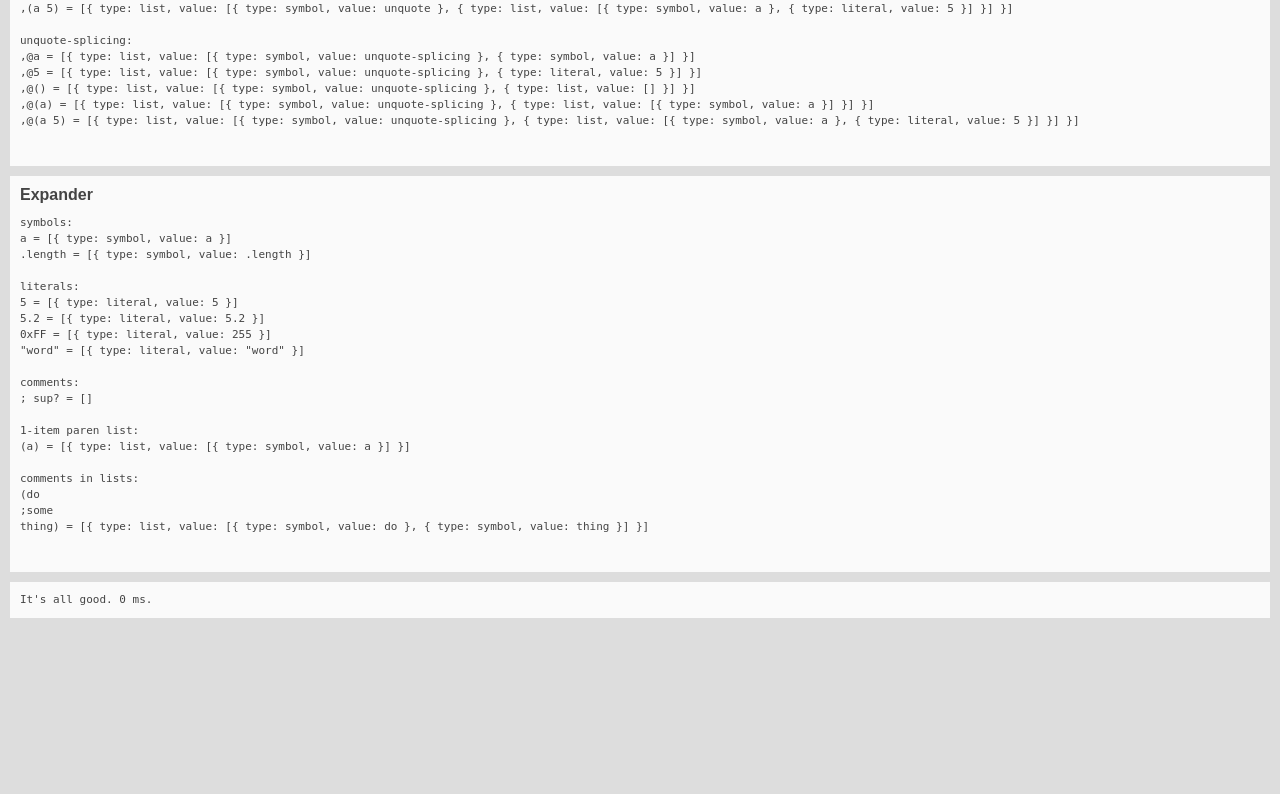
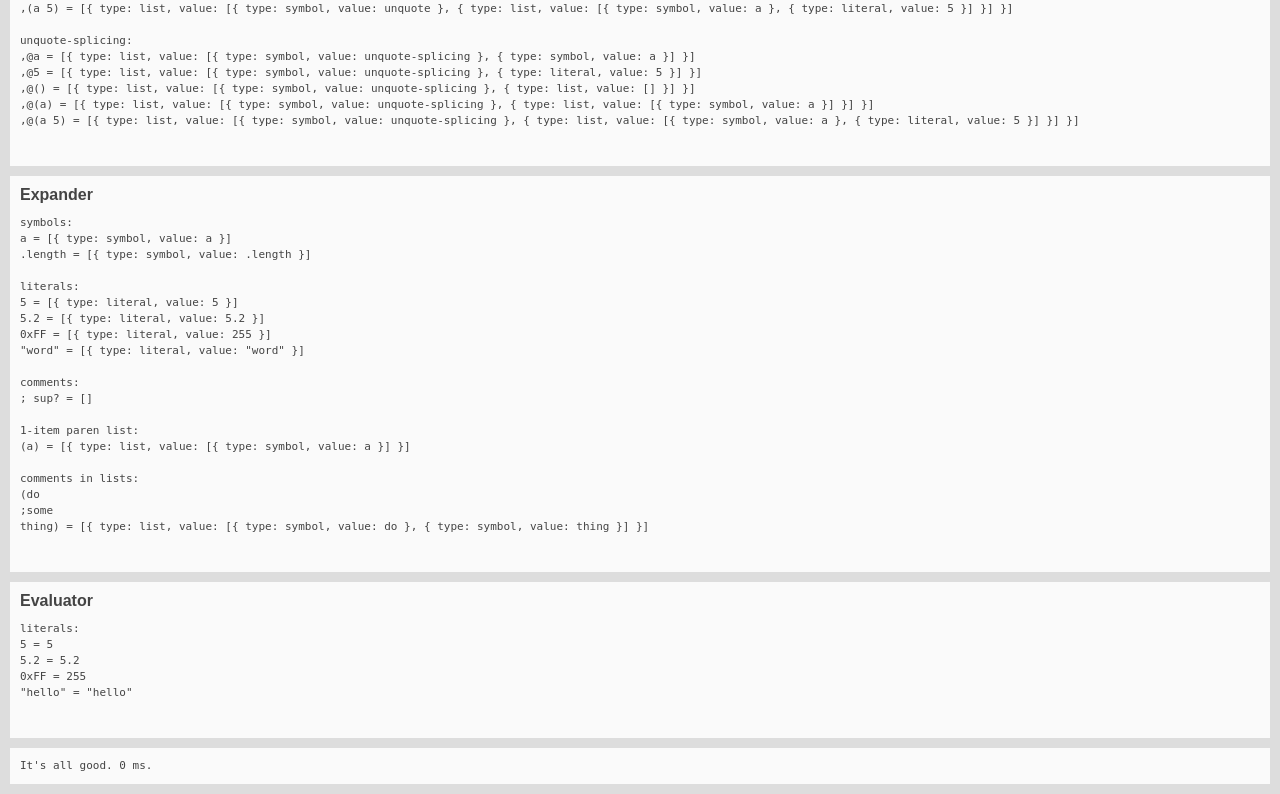
Before and after one commit to garyb/fiction, a plain HTML site: page playground.html in a window 1280 px wide. Shown: the part 1424-2218 px from the top of the page. Before the commit the page ends 2052 px from the top, so only its background shows below. Drawn offline with Linux system fonts and the light colour scheme.

Commit message:
Literals now evaluate

```diff
--- a/playground.html
+++ b/playground.html
@@ -64,6 +64,11 @@
     <pre id="expander"></pre>
   </div>
 
+  <div class="block">
+    <h2>Evaluator</h2>
+    <pre id="evaluator"></pre>
+  </div>
+
   <pre id="status"></pre>
 
 </body>
--- a/playground.js
+++ b/playground.js
@@ -1,6 +1,6 @@
 /*jshint browser: true, devel: true, bitwise: true, camelcase: true, curly: true, eqeqeq: true, forin: true, immed: true, indent: 4, latedef: true, newcap: true, noarg: true, noempty: true, nonew: true, regexp: true, undef: true, unused: true, strict: true*/
 /*global require*/
-require(["reader", "expander", "util"], function (reader, expander, util) {
+require(["reader", "expander", "evaluator", "util"], function (reader, expander, evaluator, util) {
 
     "use strict";
 
@@ -37,6 +37,12 @@ require(["reader", "expander", "util"], function (reader, expander, util) {
     function expand(name, input) {
         run("expander", name, input, function (x) {
             return util.printRawForm(expander.expand(reader.read(x)));
+        });
+    }
+
+    function evaluate(name, input) {
+        run("evaluator", name, input, function (x) {
+            return evaluator.evaluate(expander.expand(reader.read(x)));
         });
     }
 
@@ -83,6 +89,10 @@ require(["reader", "expander", "util"], function (reader, expander, util) {
 
         expand("comments in lists", ["(do\n;some\nthing)"]);
 
+        // ---
+
+        evaluate("literals", ["5", "5.2", "0xFF", '"hello"']);
+
         if (!errored) {
             trace("status", "It's all good.", new Date().getTime() - t, "ms.");
         }
--- a/src/evaluator.js
+++ b/src/evaluator.js
@@ -5,7 +5,11 @@ define(function () {
     "use strict";
 
     function evaluate(form, scope) {
-        return { value: null, scope: scope };
+        var result = { value: null, scope: scope };
+        if (form.type === "literal") {
+            result.value = form.value;
+        }
+        return result;
     }
 
     function evaluateAll(forms) {
```
